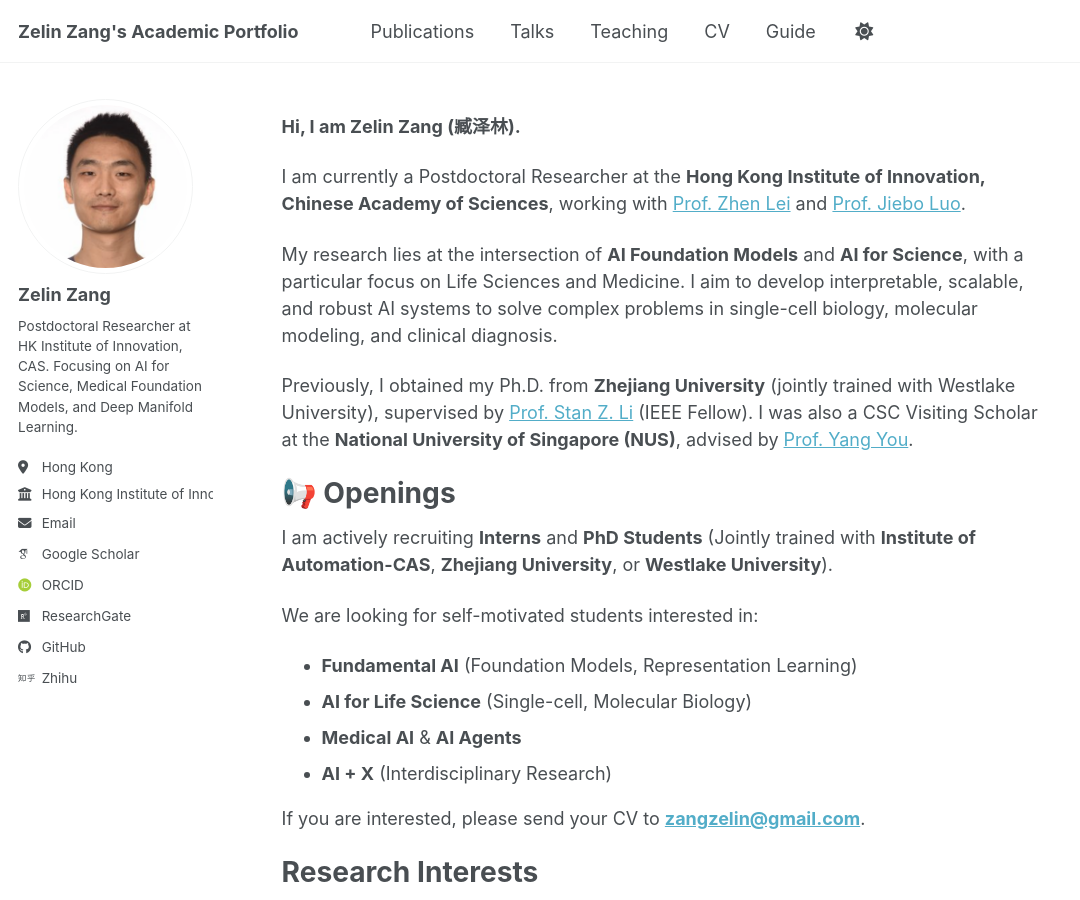
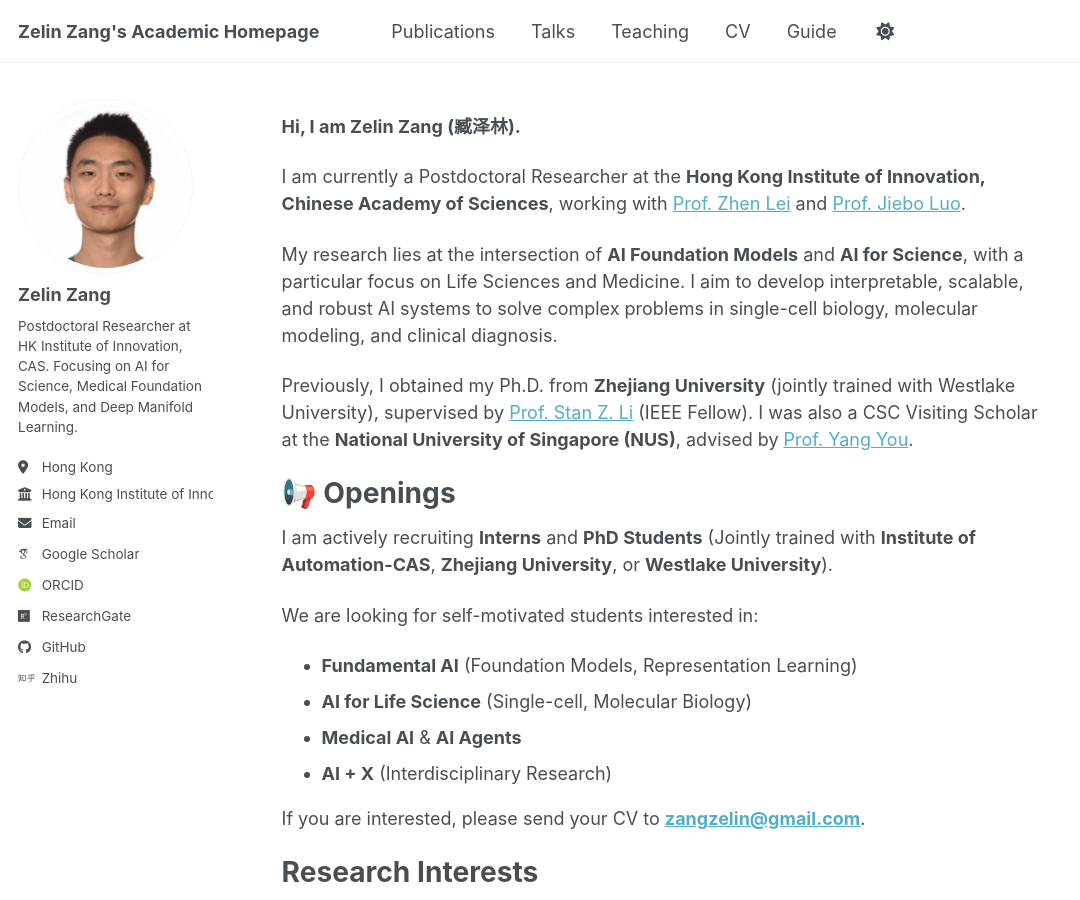
Before and after one commit to zangzelin/zangzelin.github.io, a Jekyll site: the page built from _pages/about.md, in a window 1280 px wide and 900 px high. Shown: the whole window, without its empty margins (0-1080 px from the left). Built offline with Jekyll 4.4.1, drawn with Linux system fonts in a browser that asks for light colours; some web fonts are replaced; a script bundle is joined from its source files by our own code; library files that are not in the unit come from our copies.

Commit message:
auto push

```diff
--- a/_config.yml
+++ b/_config.yml
@@ -9,10 +9,10 @@
 # Basic Site Settings
 locale                   : "en-US"
 site_theme               : "default" # Currently available options are "default", "air"
-title                    : "Zelin Zang's Academic Portfolio"
+title                    : "Zelin Zang's Academic Homepage"
 title_separator          : "-"
 name                     : &name "Zelin Zang"
-description              : &description "Zelin Zang's academic portfolio"   # Update this with a general description of your site, this is the default if not overridden by a page
+description              : &description "Zelin Zang's Academic Homepage"   # Update this with a general description of your site, this is the default if not overridden by a page
 url                      : https://zangzelin.github.io # The base hostname & protocol for your site e.g. "https://[your GitHub username].github.io",
                                                            # or if you already have some other page hosted on Github then use "https://[your GitHub username].github.io/[Your Repo Name]"
 baseurl                  : "" # the subpath of your site, e.g. "/blog"
```
